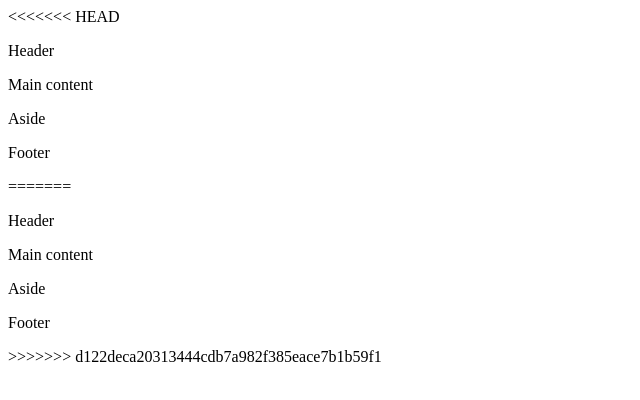
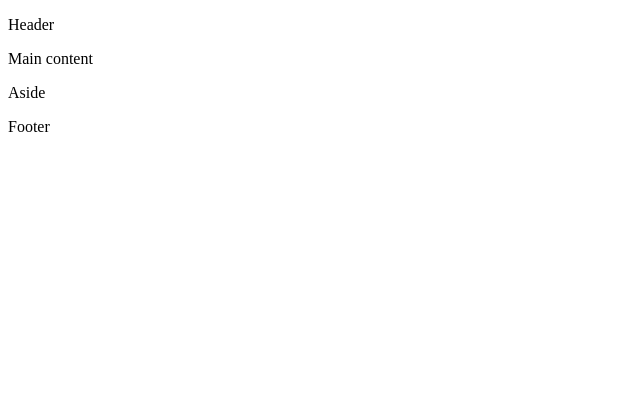
Before and after one commit to Sebas15897/Front_developments, a plain HTML site: page 0x00-html_advanced/article.html in a window 1280 px wide. Shown: the whole page, without its empty margins (0-640 px from the left). Drawn offline with Linux system fonts and the light colour scheme.

Commit message:
Fix style bugs

```diff
--- a/0x00-html_advanced/article.html
+++ b/0x00-html_advanced/article.html
@@ -1,4 +1,3 @@
-<<<<<<< HEAD
 <!DOCTYPE html>
 <html dir="ltr" lang="en">
     <head>
@@ -23,30 +22,4 @@
             <p>Footer</p>
         </footer>
     </body>
-=======
-<!DOCTYPE html>
-<html dir="ltr" lang="en">
-    <head>
-        <meta charset="UTF-8">
-        <meta name="viewport" content="width=device-width, initial-scale=1.0" viewport-fit="cover">
-        <title>Article - Techium</title>
-        <meta name="description" content="Techium is a digital agency">
-        <link rel="icon" href="./favicon.ico" type="image/x-icon">
-        <link rel="icon" href="./favicon.png" type="image/x-icon">
-    </head>
-    <body>
-        <header>
-            <p>Header</p>
-        </header>
-        <main>
-            <p>Main content</p>
-            <aside>
-                <p>Aside</p>
-            </aside>
-        </main>
-        <footer>
-            <p>Footer</p>
-        </footer>
-    </body>
->>>>>>> d122deca20313444cdb7a982f385eace7b1b59f1
 </html>
```
